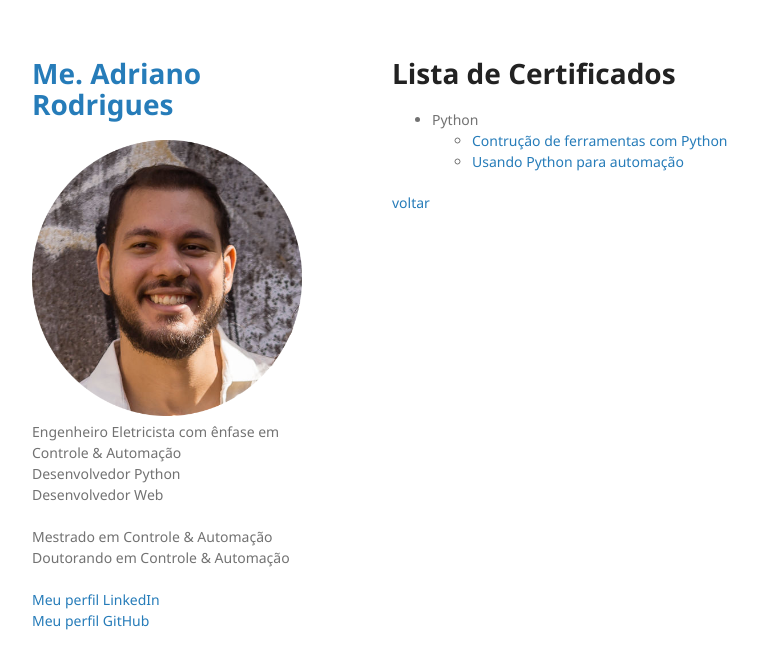
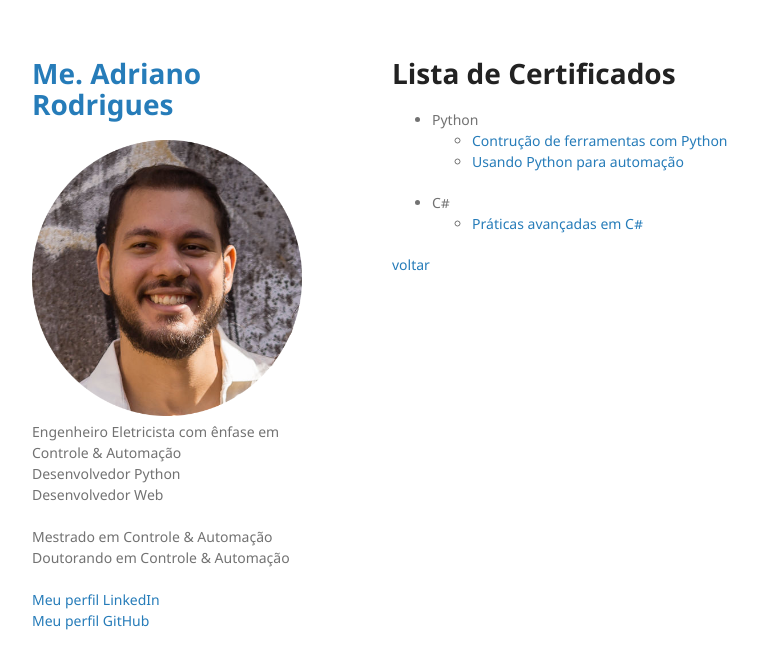
Before and after one commit to Adrianordp/Adrianordp.github.io, a Jekyll site: the page built from certificates/index.md, in a window 1280 px wide. Shown: the top 669 px of the page, without its empty margins (178-936 px from the left). Built offline with Jekyll 4.4.1, drawn with Linux system fonts in a browser that asks for light colours.

Commit message:
Added 'c#: advanced practices' certificate

```diff
--- a/certificates/index.md
+++ b/certificates/index.md
@@ -7,5 +7,7 @@ layout: default
 - Python
     - [Contrução de ferramentas com Python](./CertificateOfCompletion_Building%20Tools%20with%20Python.pdf)
     - [Usando Python para automação](./CertificateOfCompletion_Using%20Python%20for%20Automation.pdf)
+- C#
+    - [Práticas avançadas em C#](./CertificateOfCompletion_C%20Advanced%20Practices.pdf)
 
 [voltar](/)
```
Also changed, not shown: 1 other file.
